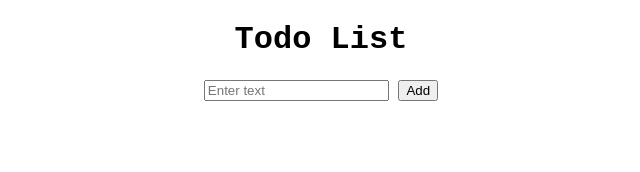
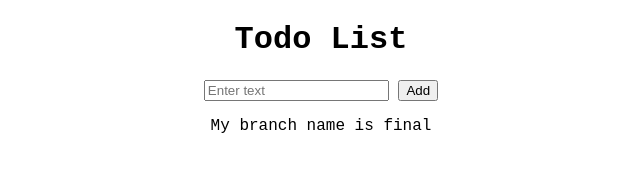
Before and after one commit to Ajibare/Lesson, a plain HTML site: page index.html in a window 1280 px wide. Shown: the whole page, without its empty margins (319-959 px from the left). Drawn offline with Linux system fonts and the light colour scheme.

Commit message:
worked on the index file: added paragraph

```diff
--- a/index.html
+++ b/index.html
@@ -14,6 +14,9 @@
     <ul id="todo-list">    </ul>
 
 
+    <p>My branch name is final </p>
+
+
     <script src="script.js"></script>
 </body>
 </html>
```
